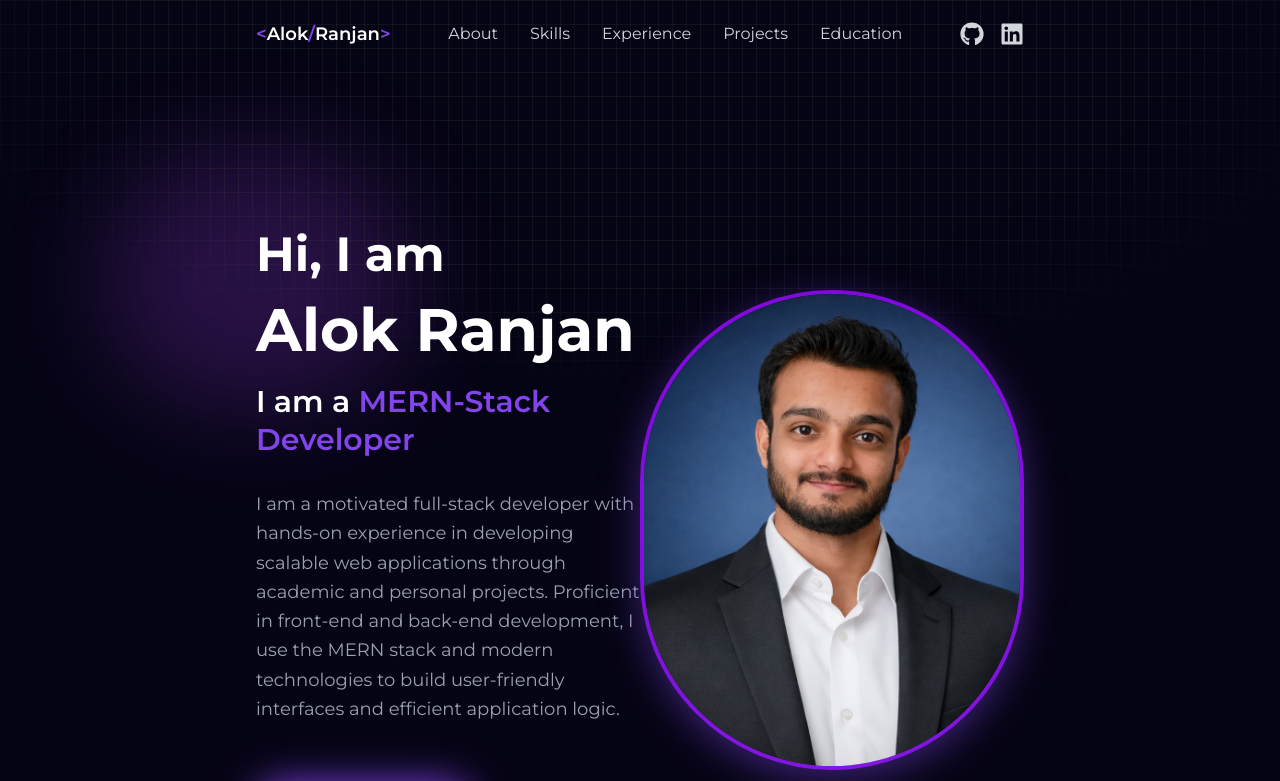
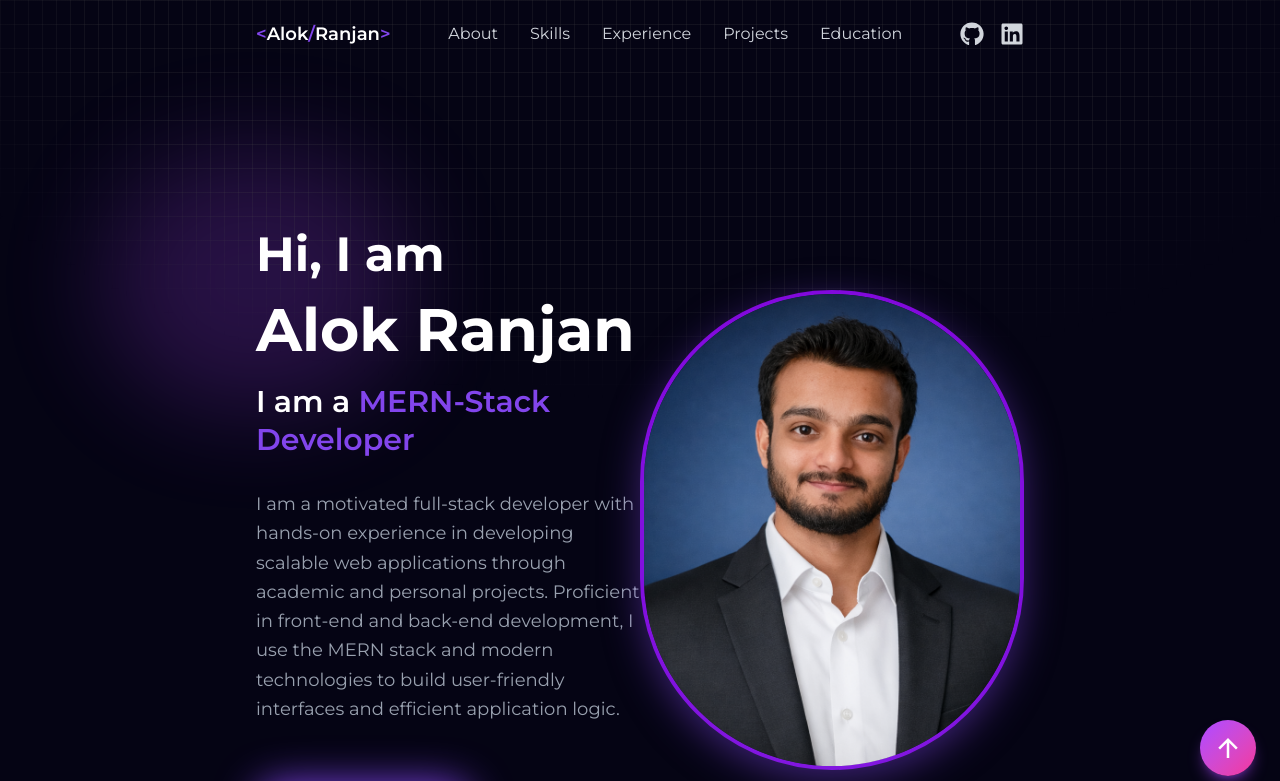
Before and after one commit to alokrj01/My-Portfolio-2.0, a React (Vite) app: page / in a window 1280 px wide. Shown: the top 781 px of the page. Built offline with nearby package versions, Linux system fonts and the light colour scheme.

Commit message:
added uparrow in whole website

```diff
--- a/src/components/Footer/Footer.jsx
+++ b/src/components/Footer/Footer.jsx
@@ -12,7 +12,12 @@ const Footer = () => {
     }
   };
 
+  const scrollToTop = () => {
+    window.scrollTo({ top: 0, behavior: "smooth" });
+  };
+
   return (
+    <>
       <footer className="text-white py-8 px-[12vw] md:px-[7vw] lg:px-[20vw]">
         <div className="container mx-auto text-center">
           {/* Name / Logo */}
@@ -64,12 +69,30 @@ const Footer = () => {
             © 2026 Alok Ranjan. All rights reserved.
           </p>
 
-        <a href="#about" className="footer__top">
-        <RiArrowUpLine />
-      </a>
-
         </div>
       </footer>
+
+      {/* 🔼 Floating Scroll-To-Top Button */}
+      <button
+        onClick={scrollToTop}
+        aria-label="Scroll to top"
+        className="
+          fixed bottom-6 right-6 z-50
+          w-12 h-12 md:w-14 md:h-14
+          rounded-full
+          bg-linear-to-br from-purple-500 to-pink-500
+          text-white
+          flex items-center justify-center
+          shadow-lg shadow-purple-500/40
+          hover:scale-110 hover:shadow-pink-500/50
+          transition-all duration-300
+          focus:outline-none focus:ring-4 focus:ring-pink-500/40
+        "
+      >
+        <RiArrowUpLine className="text-2xl md:text-3xl" />
+      </button>
+
+  </>
   );
 };
 
```
Lines whose indentation alone changed are shown as unchanged.
